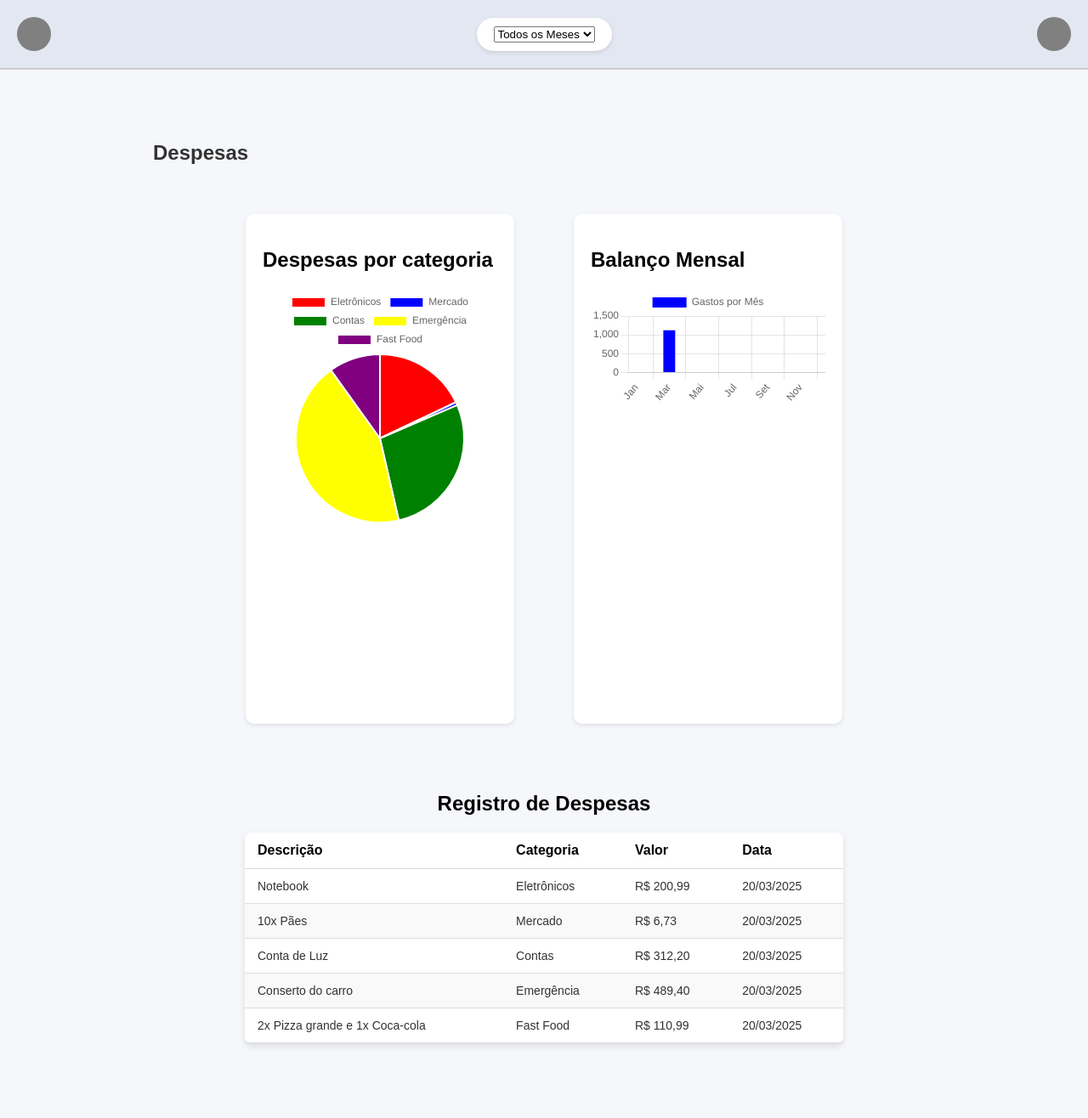
After one commit to Wr3tchedTorch/gerenciamento-de-despesas, a PHP site: page /view/relatorios.php in a window 1280 px wide. The commit adds this page. Shown: the whole page at 85% size. Run offline with PHP 8.4, Linux system fonts and the light colour scheme; data comes from the database, SQL or seed files in the repository; both versions use the stored data as it was after the commit.

Commit message:
implementação dos relatórios da base de dados

```diff
--- /dev/null
+++ b/assets/css_relatorios.css
@@ -0,0 +1,124 @@
+/* Estilos Gerais */
+body {
+    font-family: Arial, sans-serif;
+    background-color: #f5f7fb;
+    margin: 0;
+    padding: 0;
+
+}
+
+/* Cabeçalho */
+.header-relatorios {
+    display: flex;
+    justify-content: space-between;
+    align-items: center;
+    padding: 20px;
+    background-color: #e3e7f1;
+    border-bottom: 2px solid #ccc;
+}
+
+.logo, .user-logged {
+    background-color: gray;
+    border-radius: 50%;
+    width: 40px;
+    height: 40px;
+}
+
+.menu-drop {
+    background-color: white;
+    padding: 10px 20px;
+    border-radius: 20px;
+    cursor: pointer;
+    box-shadow: 0px 2px 5px rgba(0, 0, 0, 0.1);
+}
+
+/* Dashboard */
+.dashboard {
+    margin:3rem 10rem  ;
+    padding: 20px;
+
+}
+
+.title {
+    font-size: 24px;
+    font-weight: bold;
+    color: #333;
+    margin-bottom: 10px;
+    display: block;
+}
+
+/* Gráficos */
+.graficos {
+    padding-top: 3rem;
+    display: flex;
+    gap: 70px;
+    display: flex;
+    flex-direction: row;
+    justify-content: center;
+    align-items: center;
+
+}
+
+.graphs {
+    flex: 1;
+    background-color: white;
+    padding: 20px;
+    border-radius: 10px;
+    box-shadow: 0px 2px 5px rgba(0, 0, 0, 0.1);
+    max-width: 30%;
+    max-height: 50%;
+    height: 35rem;
+
+}
+/* tabela */
+.tabela-container {
+    display: flex;
+    flex-direction: column;
+    justify-content: center;
+    align-items: center;
+    margin-top: 40px;
+    padding: 20px;
+}
+
+table {
+    width: 80%;
+    max-width: 1200px;
+    border-collapse: collapse;
+    background-color: #fff;
+    box-shadow: 0 4px 8px rgba(0, 0, 0, 0.1);
+    border-radius: 8px;
+}
+
+table th,
+table td {
+    padding: 12px 15px;
+    text-align: left;
+    border-bottom: 1px solid #ddd;
+}
+
+table th {
+
+    font-size: 16px;
+    font-weight: bold;
+}
+
+
+table td {
+    font-size: 14px;
+    color: #333;
+}
+
+table tr:hover {
+    background-color: #f1f1f1;
+    cursor: pointer;
+}
+
+table tr:nth-child(even) {
+    background-color: #f9f9f9;
+}
+
+
+table tfoot {
+    background-color: #f1f1f1;
+    font-weight: bold;
+}
--- /dev/null
+++ b/controller/ReportsController.php
@@ -0,0 +1,48 @@
+<?php
+require '../connection.php';
+
+function getExpensesGraph($selectedMonth)
+{
+    global $connection;
+
+    //obter a categoria e armazenar em query
+    $query = "SELECT e.description AS descricao,
+                     c.name AS categoria,
+                     e.cost AS valor,
+                     MONTH(e.date) AS mes
+              FROM expense e
+              INNER JOIN category c ON e.categoryid = c.id";
+
+    //query seleciona todos os items de acordo com o parametro mes caso não seja todos
+    if ($selectedMonth !== "todos") {
+        $query .= " WHERE MONTH(e.date) = :mes";
+    }
+
+    //prepara a query para ser utilizada
+    $x = $connection->prepare($query);
+
+    if ($selectedMonth !== "todos") {
+        $x->bindParam(':mes', $selectedMonth, PDO::PARAM_INT);
+    }
+
+    //utiliza a query
+    $x->execute();
+    return $x->fetchAll(PDO::FETCH_ASSOC);
+}
+
+function getExpensesTable() {
+    global $connection;
+
+    //querry para a tabelan essa pega a data inteira ao inves de apenas o mes
+    $query = "SELECT e.description AS descricao,
+                     c.name AS categoria,
+                     e.cost AS valor,
+                     e.date AS data_completa
+              FROM expense e
+              INNER JOIN category c ON e.categoryid = c.id";
+
+    $x = $connection->prepare($query);
+    $x->execute();
+    return $x->fetchAll(PDO::FETCH_ASSOC);
+}
+?>
--- /dev/null
+++ b/view/relatorios.php
@@ -0,0 +1,148 @@
+<?php
+include '../controller/ReportsController.php';
+// Usando a URL para passar o mês atual
+$selectedMonth = $_GET['mes'] ?? "todos";
+$expenses = getExpensesGraph($selectedMonth);
+
+$categorias = [];
+$allExpenses = getExpensesTable();
+
+// Agrupar
+// Gráfico de pizza
+foreach ($expenses as $despesa) {
+    $categoria = $despesa["categoria"];
+    $categorias[$categoria] = ($categorias[$categoria] ?? 0) + $despesa["valor"];
+}
+
+// Gráfico de barras
+$meses = array_fill(1, 12, 0);
+foreach ($expenses as $despesa) {
+    $mes = $despesa["mes"];
+    $meses[$mes] += $despesa["valor"];
+}
+?>
+
+<!DOCTYPE html>
+<html lang="pt">
+
+<head>
+    <meta charset="UTF-8">
+    <meta name="viewport" content="width=device-width, initial-scale=1.0">
+    <title>Relatórios</title>
+    <link rel="stylesheet" href="../assets/css_relatorios.css">
+    <script src="https://cdn.jsdelivr.net/npm/chart.js"></script>
+</head>
+
+<body>
+    <header class="header-relatorios">
+        <div class="logo"></div>
+
+        <div class="menu-drop">
+            <!-- Select para escolher o mês -->
+            <form method="GET" action="">
+                <label for="mes"></label>
+                <select name="mes" id="mes" onchange="this.form.submit()">
+                    <option value="todos" <?= $selectedMonth == "todos" ? "selected" : "" ?>>Todos os Meses</option>
+                    <?php
+                    $monthDictionary = [1 => "Janeiro", 2 => "Fevereiro", 3 => "Março", 4 => "Abril", 5 => "Maio", 6 => "Junho", 7 => "Julho", 8 => "Agosto", 9 => "Setembro", 10 => "Outubro", 11 => "Novembro", 12 => "Dezembro"];
+                    for ($i = 1; $i <= 12; $i++) {
+                        $selected = ($selectedMonth == $i) ? "selected" : "";
+                        echo "<option value='$i' $selected>{$monthDictionary[$i]}</option>";
+                    }
+                    ?>
+                </select>
+            </form>
+        </div>
+
+        <div class="user-logged"></div>
+    </header>
+
+    <!-- Gráficos -->
+    <div class="dashboard">
+        <div class="box">
+            <h1 class="title">Despesas</h1>
+        </div>
+        <div class="graficos">
+            <div class="graphs">
+                <h2>Despesas por categoria</h2>
+                <canvas id="graficoPizza"></canvas>
+            </div>
+            <div class="graphs">
+                <h2>Balanço Mensal</h2>
+                <canvas id="graficoBarras"></canvas>
+            </div>
+        </div>
+
+        <!-- Tabela de Despesas -->
+        <div class="tabela-container">
+            <h2>Registro de Despesas</h2>
+            <table>
+                <thead>
+                    <tr>
+                        <th>Descrição</th>
+                        <th>Categoria</th>
+                        <th>Valor</th>
+                        <th>Data</th>
+                    </tr>
+                </thead>
+                <tbody>
+                    <?php foreach ($allExpenses as $despesa): ?>
+                        <tr>
+                            <td><?= htmlspecialchars($despesa['descricao']) ?></td>
+                            <td><?= htmlspecialchars($despesa['categoria']) ?></td>
+                            <td>R$ <?= number_format($despesa['valor'], 2, ',', '.') ?></td>
+                            <td><?= date('d/m/Y', strtotime($despesa['data_completa'])) ?></td>
+                        </tr>
+                    <?php endforeach; ?>
+                </tbody>
+            </table>
+        </div>
+    </div>
+
+    <script>
+
+        // Dados do gráfico de Pizza
+        const categorias = <?php echo json_encode(array_keys($categorias)); ?>;
+        const valores = <?php echo json_encode(array_values($categorias)); ?>;
+
+        //configuração do chart js grafico pizza
+        const ctxPizza = document.getElementById('graficoPizza').getContext('2d');
+        new Chart(ctxPizza, {
+            type: 'pie',
+            data: {
+                labels: categorias,
+                datasets: [{
+                    data: valores,
+                    backgroundColor: ['red', 'blue', 'green', 'yellow', 'purple'],
+                }]
+            }
+        });
+
+        //configuração do chart js grafico barras
+        const meses = <?php echo json_encode(array_values($meses)); ?>;
+        const ctxBarras = document.getElementById('graficoBarras').getContext('2d');
+
+        const selectedMonth = "<?php echo $selectedMonth; ?>";
+        let dadosBarras = meses;
+
+        if (selectedMonth !== "todos") {
+            const mesIndex = parseInt(selectedMonth) - 1;
+            dadosBarras = new Array(12).fill(0);
+            dadosBarras[mesIndex] = meses[mesIndex];
+        }
+
+        new Chart(ctxBarras, {
+            type: 'bar',
+            data: {
+                labels: ["Jan", "Fev", "Mar", "Abr", "Mai", "Jun", "Jul", "Ago", "Set", "Out", "Nov", "Dez"],
+                datasets: [{
+                    label: 'Gastos por Mês',
+                    data: dadosBarras,
+                    backgroundColor: 'blue',
+                }]
+            }
+        });
+    </script>
+</body>
+
+</html>
```
Also changed, not shown: index.php (+3 -13 lines), README.md, TASK.md (line endings or trailing spaces), connection.php (line endings or trailing spaces), database.sql (line endings or trailing spaces), model/Category.php (line endings or trailing spaces), model/Expense.php (line endings or trailing spaces), view/home.php (added).
